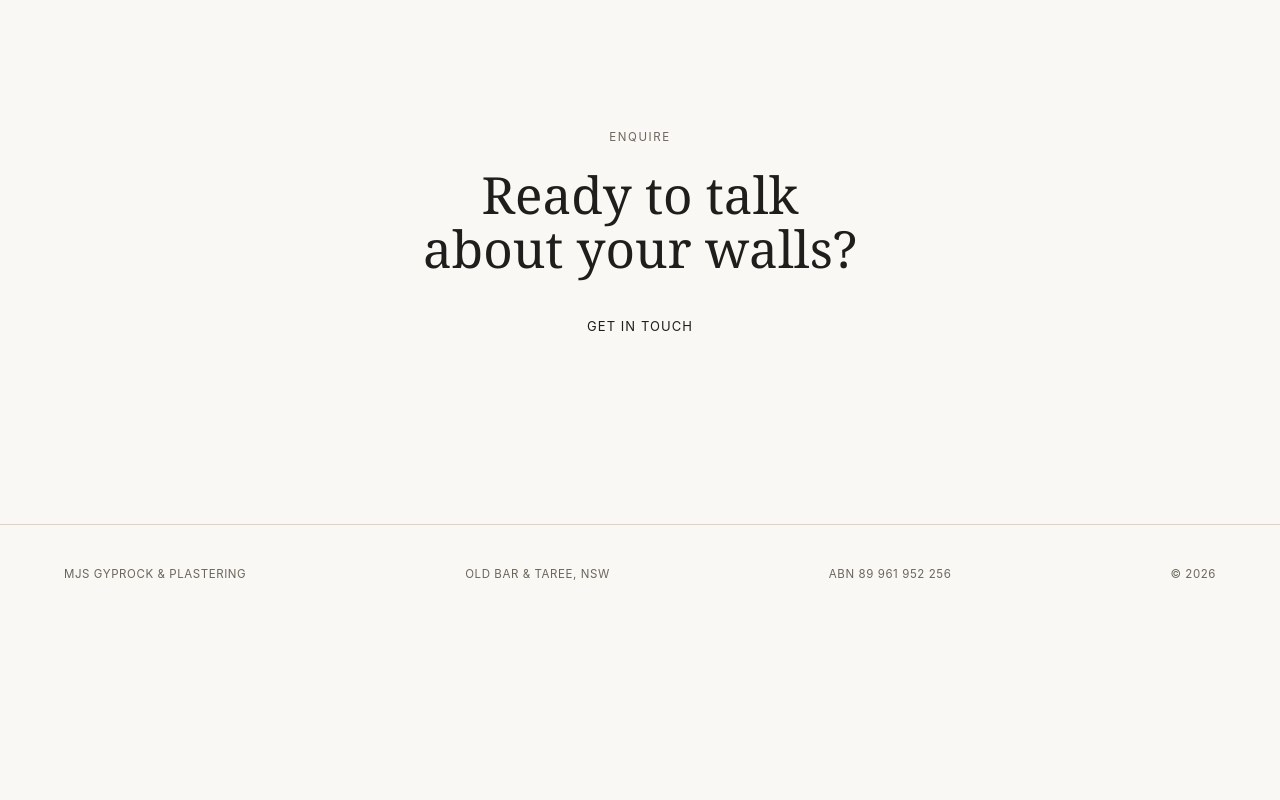
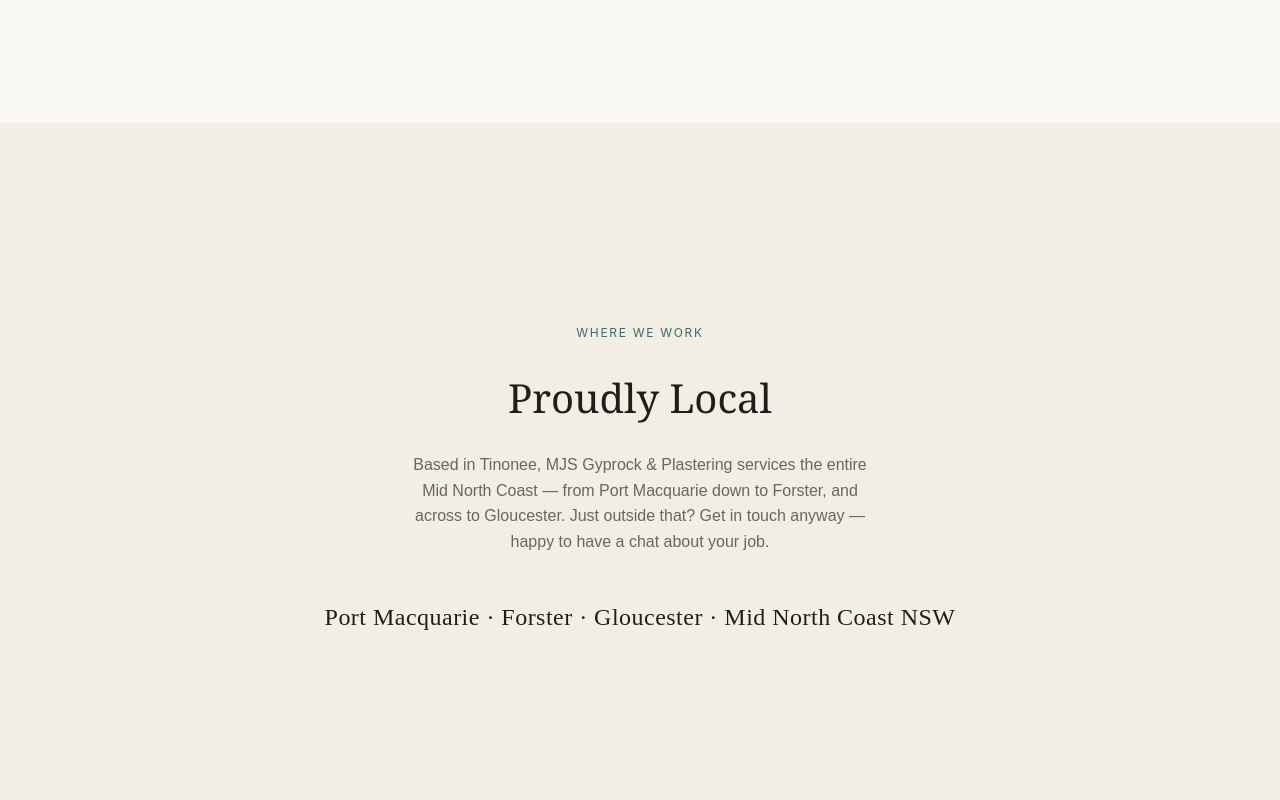
Before and after one commit to MJSplastering/MJSplastering, a plain HTML site: page services.html in a window 1280 px wide. Shown: the part 3680-4480 px from the top of the page. Before the commit the page ends 4303 px from the top, so only its background shows below. Drawn offline with Linux system fonts and the light colour scheme.

Commit message:
updated service locations

```diff
--- a/services.html
+++ b/services.html
@@ -50,7 +50,7 @@
     "addressRegion": "NSW",
     "addressCountry": "AU"
   },
-  "areaServed": ["Old Bar", "Taree", "Tinonee", "Mid North Coast NSW"],
+  "areaServed": ["Mid North Coast NSW", "Port Macquarie", "Forster", "Gloucester", "Tinonee"],
   "sameAs": ["https://www.instagram.com/mjs.plastering"],
   "priceRange": "$$"
 }
@@ -240,6 +240,12 @@
   /* ---------- CONTACT ---------- */
   .contact{text-align:center;padding-bottom:180px;}
   .contact span.eyebrow{font-size:11.5px;letter-spacing:0.14em;text-transform:uppercase;color:var(--charcoal-soft);}
+
+  .service-area{background:var(--warm-white);text-align:center;}
+  .service-area .num{display:block;font-size:12px;letter-spacing:0.14em;color:var(--teal-deep);text-transform:uppercase;margin-bottom:24px;}
+  .service-area h2{font-size:clamp(28px,3.6vw,40px);margin-bottom:22px;}
+  .service-area p{font-family:'DM Sans',sans-serif;font-size:16px;color:var(--charcoal-soft);max-width:480px;margin:0 auto 44px;}
+  .area-list{font-family:'Cormorant Garamond',serif;font-size:clamp(19px,2.4vw,24px);color:var(--charcoal);letter-spacing:0.02em;}
   .contact h2{font-size:clamp(38px,6vw,86px);margin-top:24px;line-height:1.05;}
   .contact-links{display:flex;justify-content:center;gap:50px;margin-top:56px;flex-wrap:wrap;}
   .contact-links a{font-size:13px;letter-spacing:0.08em;text-transform:uppercase;padding-bottom:6px;border-bottom:1px solid transparent;transition:border-color .3s var(--ease), color .3s var(--ease);}
@@ -360,6 +366,15 @@
   </div>
 </section>
 
+<section class="service-area">
+  <div class="wrap reveal">
+    <span class="num">Where We Work</span>
+    <h2>Proudly Local</h2>
+    <p>Based in Tinonee, MJS Gyprock &amp; Plastering services the entire Mid North Coast — from Port Macquarie down to Forster, and across to Gloucester. Just outside that? Get in touch anyway — happy to have a chat about your job.</p>
+    <div class="area-list">Port Macquarie · Forster · Gloucester · Mid North Coast NSW</div>
+  </div>
+</section>
+
 <section class="contact" style="padding-top:0;">
   <div class="wrap reveal">
     <span class="eyebrow">Enquire</span>
@@ -373,7 +388,7 @@
 <footer>
   <div class="wrap">
     <span>MJS Gyprock &amp; Plastering</span>
-    <span>Old Bar &amp; Taree, NSW</span>
+    <span>Mid North Coast, NSW</span>
     <span>ABN 89 961 952 256</span>
     <span>© 2026</span>
   </div>
```
Also changed, not shown: contact.html (+10 -10 lines), faq.html (+3 -3 lines), index.html (+9 -9 lines).
